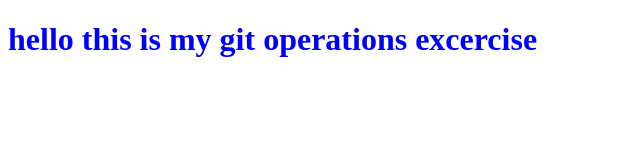
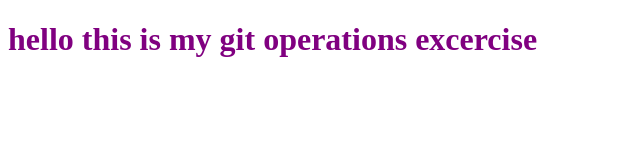
Before and after one commit to Rsharan62244/gitoperations, a plain HTML site: page gitpractice.html in a window 1280 px wide. Shown: the whole page, without its empty margins (0-640 px from the left). Drawn offline with Linux system fonts and the light colour scheme.

Commit message:
inline style removed

```diff
--- a/gitpractice.html
+++ b/gitpractice.html
@@ -4,8 +4,13 @@
     <meta charset="UTF-8">
     <meta name="viewport" content="width=device-width, initial-scale=1.0">
     <title>git operations</title>
+    <style>
+        h1{
+            color: purple;
+        }
+    </style>
 </head>
 <body>
-    <h1 style="color:blue">hello this is my git operations excercise</h1>
+    <h1>hello this is my git operations excercise</h1>
 </body>
 </html>
```
